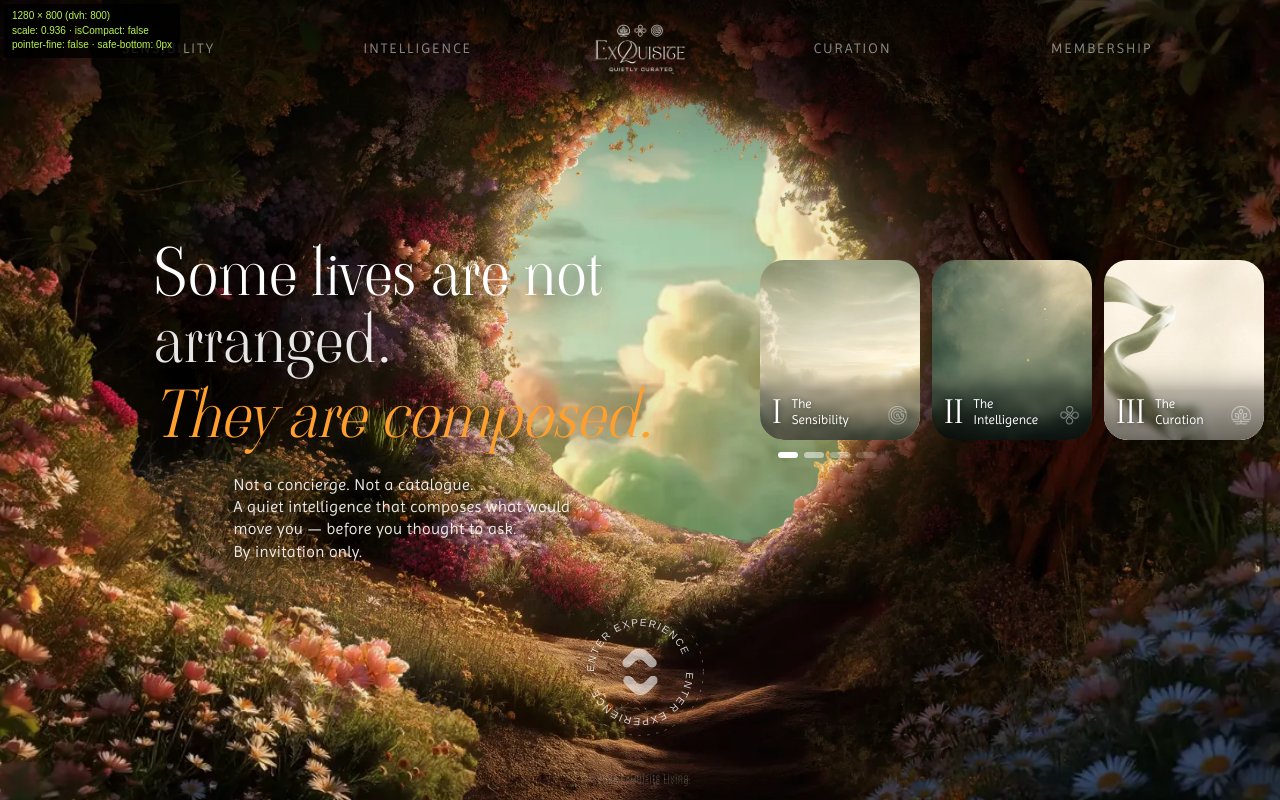
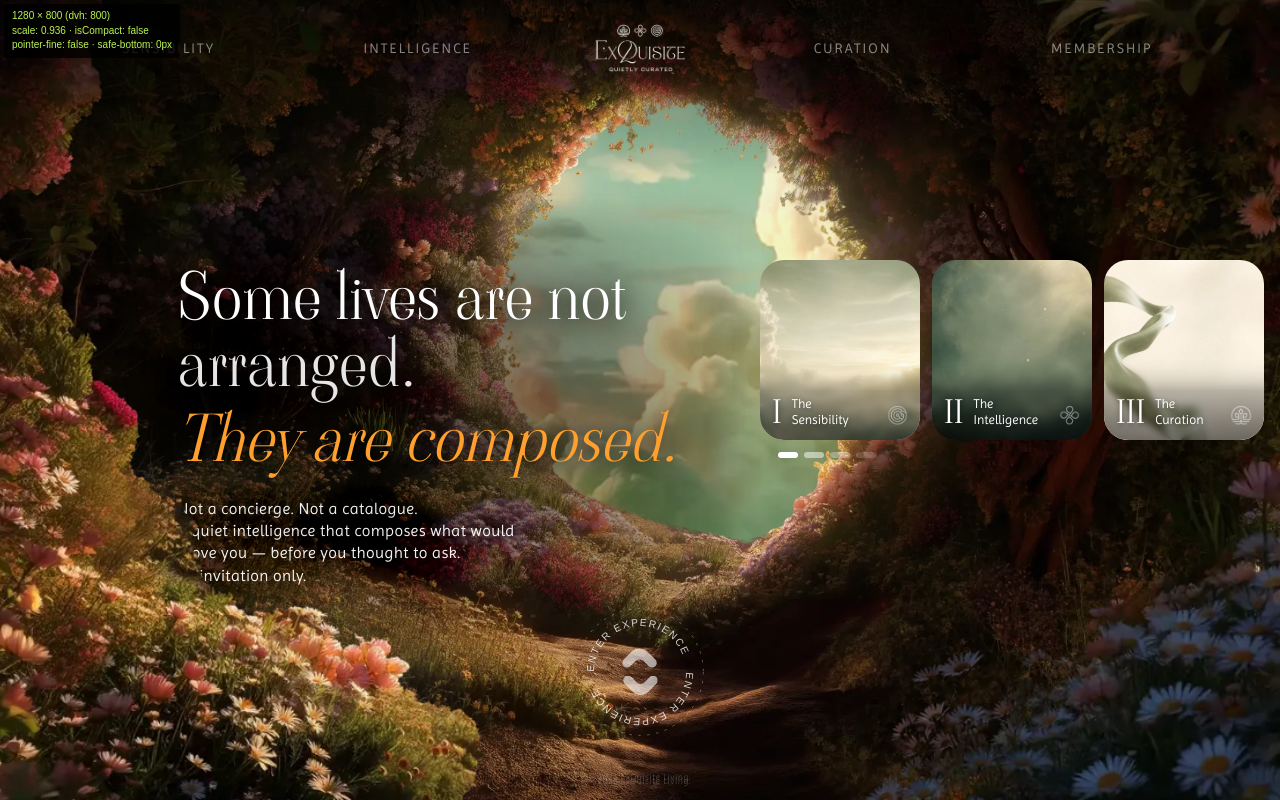
Before and after one commit to Quasar-Tech-in/Exquisite_living_frontend, a Next.js app: page / in a window 1280 px wide. Built offline with nearby package versions, Linux system fonts and the light colour scheme.

Commit message:
point6 - redability improvement

```diff
--- a/components/HeroTitleAndSubText.tsx
+++ b/components/HeroTitleAndSubText.tsx
@@ -19,11 +19,20 @@ export default function HeroTitleAndSubText({
         initial={isReturning ? { x: -2500, scale: 4 } : {}}
         animate={isExiting ? { x: -2500, scale: 4 } : { x: 0, scale: 1 }}
         transition={isExiting ? { duration: 1.2, ease: [0.8, 0, 1, 0.2] } : isReturning ? { duration: 2, ease: [0.9, 0, 0.1, 1] } : {}}
-        className="flex flex-col items-center"
+        className="relative flex flex-col items-start p-3 md:p-6 rounded-3xl"
       >
+        {/* Subtle dark gradient backdrop behind text for optimal legibility over bushes & clouds */}
+        <div
+          className="pointer-events-none absolute -inset-4 md:-inset-8 rounded-3xl opacity-90 transition-opacity"
+          style={{
+            background: "radial-gradient(ellipse at center, rgba(0,0,0,0.65) 0%, rgba(0,0,0,0.38) 55%, transparent 100%)",
+            filter: "blur(16px)",
+          }}
+        />
+
         <motion.div
-          className={`flex flex-col items-start leading-[1.05] tracking-[-0.01em] text-white ${viaodaLibre.className}`}
-          style={{ textShadow: "0 2px 20px rgba(0,0,0,0.5), 0 4px 40px rgba(0,0,0,0.3)" }}
+          className={`relative z-10 flex flex-col items-start leading-[1.05] tracking-[-0.01em] text-white ${viaodaLibre.className}`}
+          style={{ textShadow: "0 2px 24px rgba(0,0,0,0.85), 0 4px 40px rgba(0,0,0,0.6)" }}
           initial={isReturning ? { translateY: 0, opacity: 1 } : { translateY: -60, opacity: 0 }}
           animate={{ translateY: 0, opacity: 1 }}
           transition={{ duration: 1.6, ease: [0.22, 1, 0.36, 1] }}
@@ -31,12 +40,12 @@ export default function HeroTitleAndSubText({
           <h1 className="flex flex-col items-start text-[36px] sm:text-[46px] md:text-[56px] lg:text-[64px] short:text-[26px]!">
             <span>Some lives are not</span>
             <span className="text-white/90">arranged.</span>
-            <span className="mt-1.5 md:mt-2 italic text-[#ffa02e]">They are composed.</span>
+            <span className="mt-1.5 md:mt-2 italic text-[#ffa02e] drop-shadow-md">They are composed.</span>
           </h1>
         </motion.div>
         <motion.p
-          className={`mt-4 md:mt-6 short:mt-2 max-w-80 md:max-w-85 short:max-w-70 text-[14px] md:text-[16px] short:text-[12px] leading-[1.4] font-normal tracking-[0.02em] text-white/90 ${imprima.className}`}
-          style={{ textShadow: "0 1px 12px rgba(0,0,0,0.5), 0 2px 24px rgba(0,0,0,0.3)" }}
+          className={`relative z-10 mt-4 md:mt-6 short:mt-2 max-w-80 md:max-w-85 short:max-w-70 text-[14px] md:text-[16px] short:text-[12px] leading-[1.4] font-normal tracking-[0.02em] text-white/95 ${imprima.className}`}
+          style={{ textShadow: "0 2px 16px rgba(0,0,0,0.9), 0 4px 28px rgba(0,0,0,0.7)" }}
           initial={isReturning ? { translateY: 0, opacity: 1 } : { translateY: 60, opacity: 0 }}
           animate={{ translateY: 0, opacity: 1 }}
           transition={{ duration: 1.6, ease: [0.22, 1, 0.36, 1], delay: 0.2 }}
```
